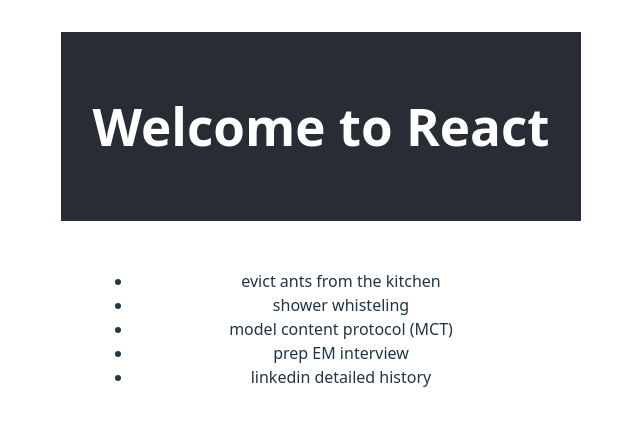
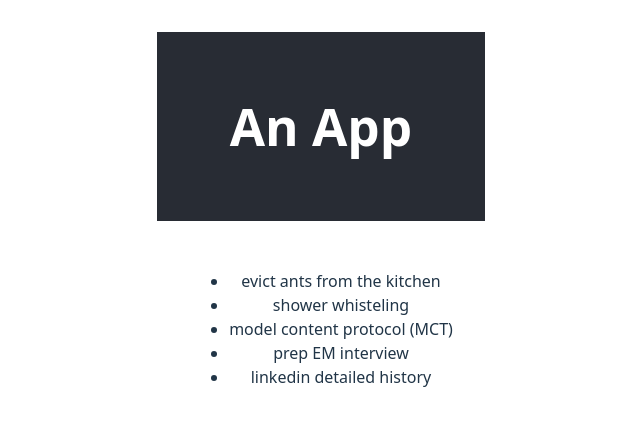
Before and after one commit to ecoologic/tudu, a React (Vite) app: page / in a window 1280 px wide. Shown: the top 426 px of the page, without its empty margins (319-959 px from the left). Built offline with nearby package versions, Linux system fonts and the light colour scheme.

Commit message:
<MainPage />

```diff
--- a/src/App.tsx
+++ b/src/App.tsx
@@ -1,99 +1,18 @@
-import { FC } from 'react'
-import './App.css'
-
-type TaskStatus = 'pending' | 'progressing' | 'completed'
-type TaskLevel = 'low' | 'medium' | 'high'
-
-interface Task {
-  id: number
-  title: string
-  tags: string[]
-  status: TaskStatus
-  priority: TaskLevel
-  difficulty: TaskLevel
-  createdAt: Date
-  updatedAt: Date
-}
-
-// TODO: don't fail the build on pety errors like unused variables
-const tasks: Task[] = [
-  {
-    id: 1,
-    title: 'evict ants from the kitchen',
-    tags: ['house', 'rent'],
-    status: 'pending' as const,
-    priority: 'low' as const,
-    difficulty: 'low' as const,
-    createdAt: new Date(),
-    updatedAt: new Date(),
-  },
-  {
-    id: 2,
-    title: 'shower whisteling',
-    tags: ['house', 'rent'],
-    status: 'pending' as const,
-    priority: 'medium' as const,
-    difficulty: 'high' as const,
-    createdAt: new Date(),
-    updatedAt: new Date(),
-  },
-  {
-    id: 3,
-    title: 'model content protocol (MCT)',
-    tags: ['pc', 'job'],
-    status: 'pending' as const,
-    priority: 'low' as const,
-    difficulty: 'medium' as const,
-    createdAt: new Date(),
-    updatedAt: new Date(),
-  },
-  {
-    id: 4,
-    title: 'prep EM interview',
-    tags: ['pc', 'job'],
-    status: 'pending' as const,
-    priority: 'high' as const,
-    difficulty: 'medium' as const,
-    createdAt: new Date(),
-    updatedAt: new Date(),
-  },
-  {
-    id: 5,
-    title: 'linkedin detailed history',
-    tags: ['pc', 'job'],
-    status: 'pending' as const,
-    priority: 'high' as const,
-    difficulty: 'medium' as const,
-    createdAt: new Date(),
-    updatedAt: new Date(),
-  }
-]
-
-const TasksPage: FC = () => {
-  return <div>
-    <TaskList tasks={tasks} />
-  </div>
-}
-
-const TaskList: FC<{ tasks: Task[] }> = ({ tasks }) => {
-  return <ul>
-    {tasks.map((task) => (
-      <li key={task.id}>{task.title}</li>
-    ))}
-  </ul>
-}
+import { FC } from "react";
+import "./App.css";
+import { MainPage } from "./MainPage";
 
 const App: FC = () => {
   return (
     <div className="app">
       <header className="app-header">
-        <h1>Welcome to React</h1>
+        <h1>An App</h1>
       </header>
       <main>
-        <TasksPage />
+        <MainPage />
       </main>
     </div>
-  )
-}
+  );
+};
 
-export default App
+export default App;
--- /dev/null
+++ b/src/MainPage.tsx
@@ -0,0 +1,78 @@
+import { FC } from "react";
+
+type TaskStatus = "pending" | "progressing" | "completed";
+type TShirt = "XS" | "S" | "M" | "L" | "XL";
+
+interface Task {
+  id: number;
+  title: string;
+  tags: string[];
+  status: TaskStatus;
+  priority: TShirt;
+  difficulty: TShirt;
+  createdAt: Date;
+  updatedAt: Date;
+}
+
+const tasks: Task[] = [
+  {
+    id: 1,
+    title: "evict ants from the kitchen",
+    tags: ["house", "rent"],
+    status: "pending" as const,
+    priority: "S" as const,
+    difficulty: "S" as const,
+    createdAt: new Date(),
+    updatedAt: new Date(),
+  },
+  {
+    id: 2,
+    title: "shower whisteling",
+    tags: ["house", "rent"],
+    status: "pending" as const,
+    priority: "M" as const,
+    difficulty: "L" as const,
+    createdAt: new Date(),
+    updatedAt: new Date(),
+  },
+  {
+    id: 3,
+    title: "model content protocol (MCT)",
+    tags: ["pc", "job"],
+    status: "pending" as const,
+    priority: "S" as const,
+    difficulty: "M" as const,
+    createdAt: new Date(),
+    updatedAt: new Date(),
+  },
+  {
+    id: 4,
+    title: "prep EM interview",
+    tags: ["pc", "job"],
+    status: "pending" as const,
+    priority: "L" as const,
+    difficulty: "M" as const,
+    createdAt: new Date(),
+    updatedAt: new Date(),
+  },
+  {
+    id: 5,
+    title: "linkedin detailed history",
+    tags: ["pc", "job"],
+    status: "pending" as const,
+    priority: "L" as const,
+    difficulty: "M" as const,
+    createdAt: new Date(),
+    updatedAt: new Date(),
+  },
+];
+
+export const MainPage: FC = () => {
+  return (
+    <ul>
+      {tasks.map((task) => (
+        <li key={task.id}>{task.title}</li>
+      ))}
+    </ul>
+  );
+};
```
Also changed, not shown: 1 other file (tests, documents, lock files or other folders).
